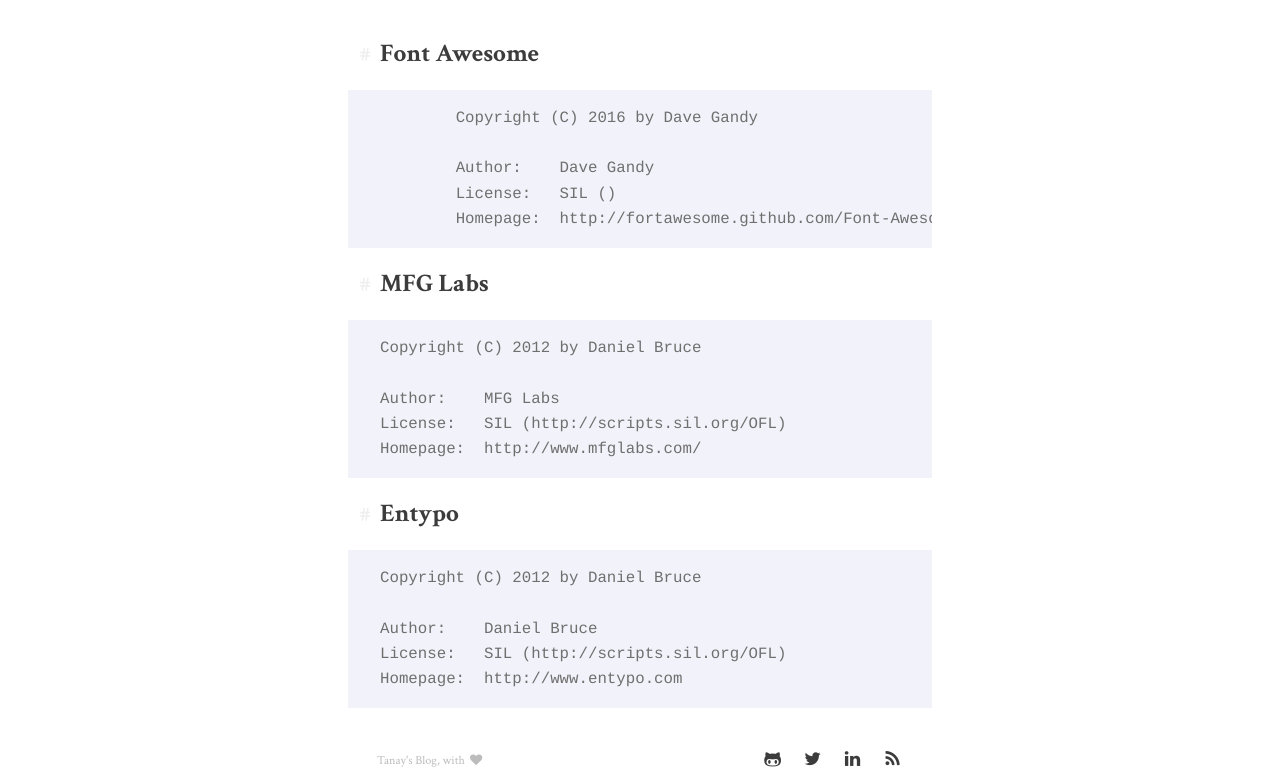
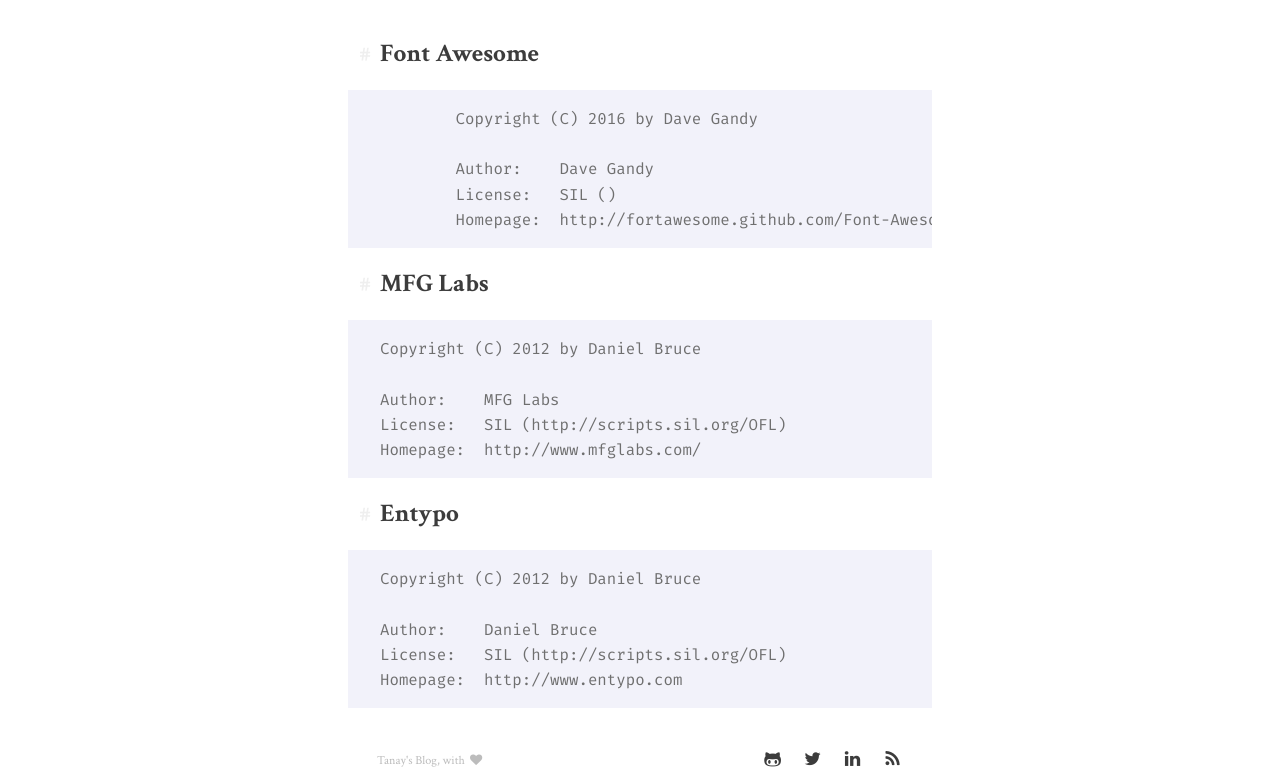
Before and after one commit to tanaymeh/blog, a Jekyll site: the page built from assets/font/LICENSE.md, in a window 1280 px wide. Shown: the part 264-1042 px from the top of the page. Built offline with Jekyll 4.4.1, drawn with Linux system fonts in a browser that asks for light colours; our own code applies the rules of GitHub Pages for plain Markdown files.

Commit message:
Working on Monospace fonts

```diff
--- a/_sass/kagami/_layout.scss
+++ b/_sass/kagami/_layout.scss
@@ -1,3 +1,4 @@
+@import url('https://fonts.googleapis.com/css2?family=Fira+Mono&display=swap');
 $content-padding: $spacing-unit / 2;
 $post-margin-width: 2 * $spacing-unit;
 $post-header-spacing: 3.5 * $spacing-unit;
@@ -48,6 +49,7 @@ article {
     code {
       display: block;
       overflow-x: auto;
+      font-family: 'Fira Mono', monospace;
     }
 
     @include exdent-horizontally($hspacing);
```
